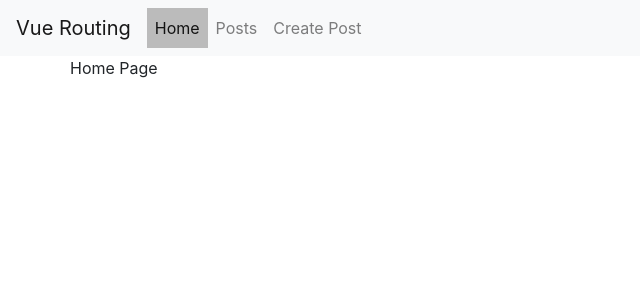
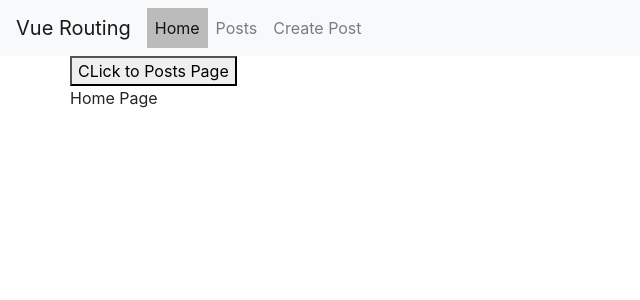
Before and after one commit to leelanarasimha/vue3-course, a Vue app in the folder vue-routing/: page / in a window 1280 px wide. Shown: the top 300 px of the page, without its empty margins (0-640 px from the left). Built offline with nearby package versions, Linux system fonts and the light colour scheme.

Commit message:
Added $router push

```diff
--- a/vue-routing/src/components/pages/Home.vue
+++ b/vue-routing/src/components/pages/Home.vue
@@ -1,9 +1,21 @@
 <template>
     <div>
-        Home Page
+        <div>
+            <button @click.prevent="onPostsClick()">
+                CLick to Posts Page
+            </button>
+        </div>
+        <div>Home Page</div>
     </div>
 </template>
 
 <script>
-export default {};
+export default {
+    methods: {
+        onPostsClick() {
+            this.$router.push('/posts');
+            //this.$router.go(1);
+        },
+    },
+};
 </script>
```
